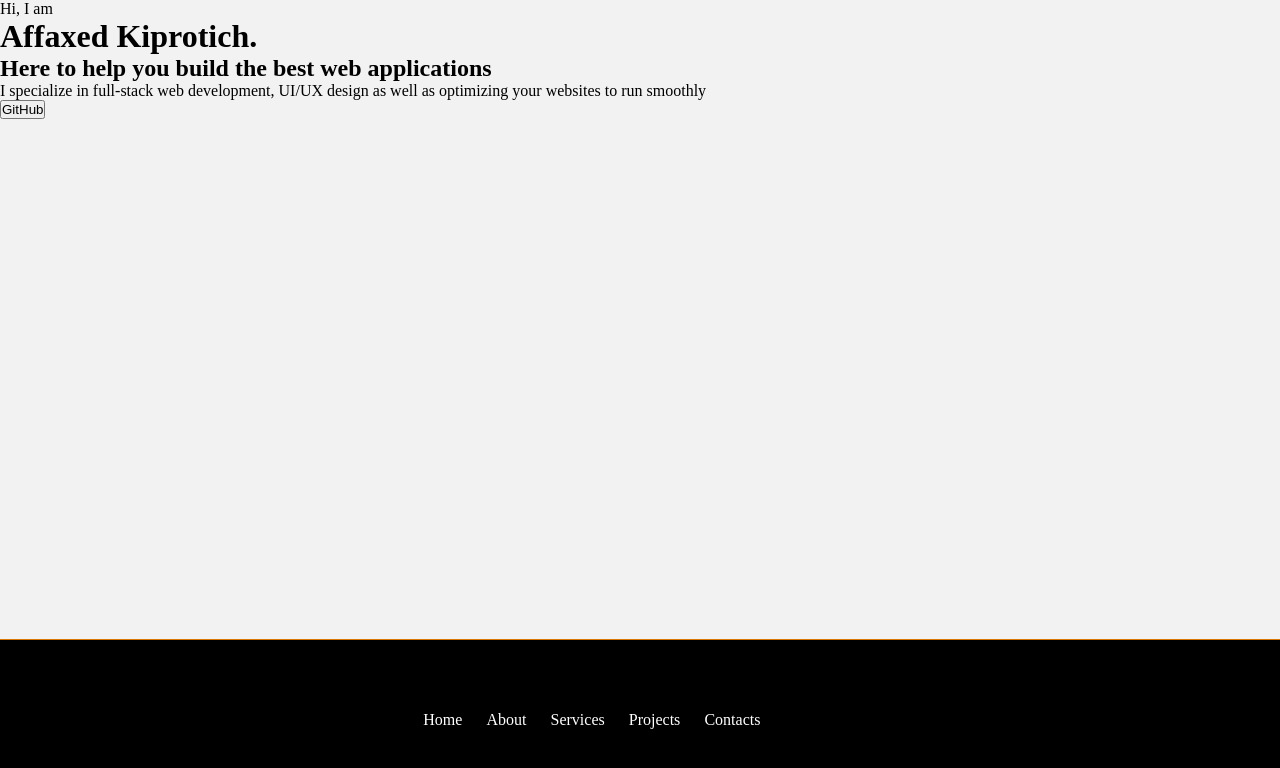
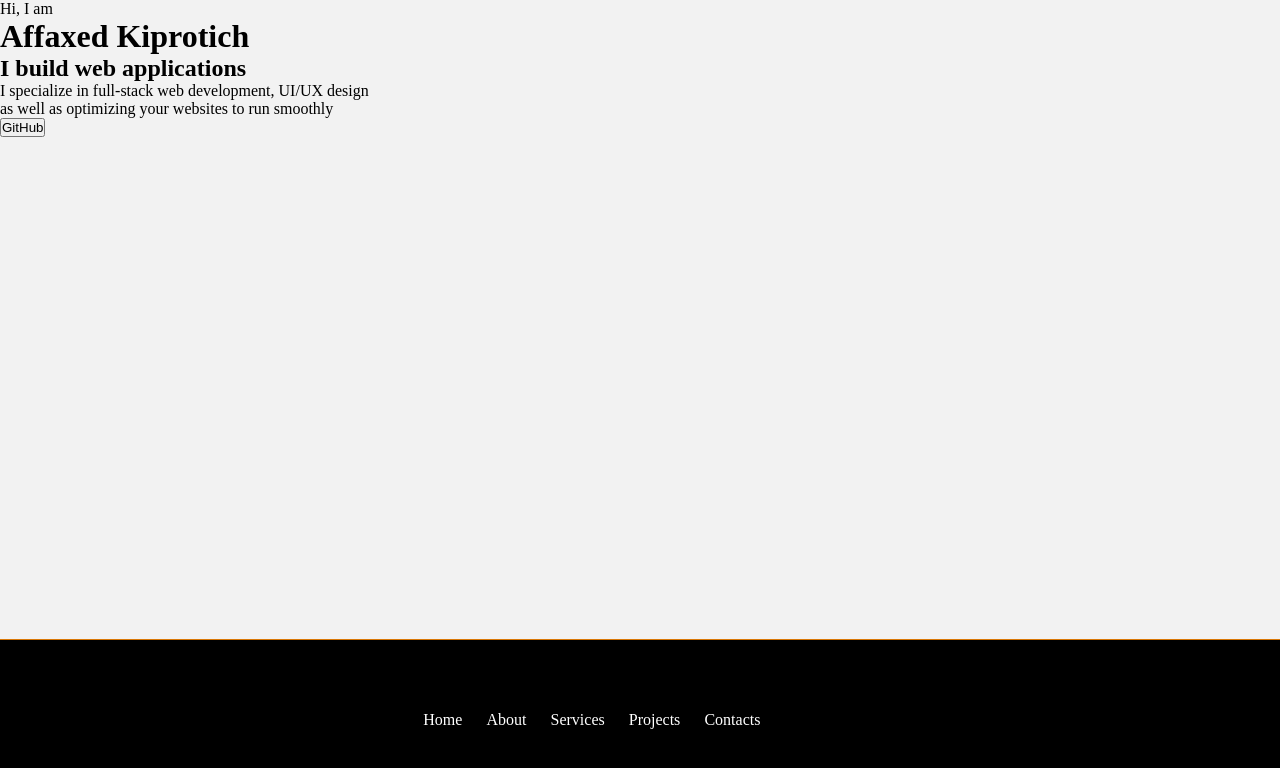
Before and after one commit to DelhinRharl/portfolio-2.0, a React (Create React App) app: page / in a window 1280 px wide. Shown: the top 768 px of the page. Built offline with nearby package versions, Linux system fonts and the light colour scheme.

Commit message:
edit hero text

```diff
--- a/src/pages/Hero.js
+++ b/src/pages/Hero.js
@@ -1,20 +1,20 @@
 import React from 'react';
-import Typed from 'react-typed';
-import img from '../images/g.avif';
-import About from './About';
 
 const Hero = () => (
   <div className="hero">
     <div className="hero-text">
       <p>Hi, I am </p>
       <h1>
-          Affaxed Kiprotich.
+        Affaxed Kiprotich
       </h1>
       <h2>
-          Here to help you build the best web applications
+        I build web applications
       </h2>
       <p>
-          I specialize in full-stack web development, UI/UX design as well as optimizing your websites to run smoothly
+        I specialize in full-stack web development, UI/UX design
+      </p>
+      <p>
+        as well as optimizing your websites to run smoothly
       </p>
       <div>
         <a href="https://github.com/DelhinRharl">
```
Lines whose indentation alone changed are shown as unchanged.
